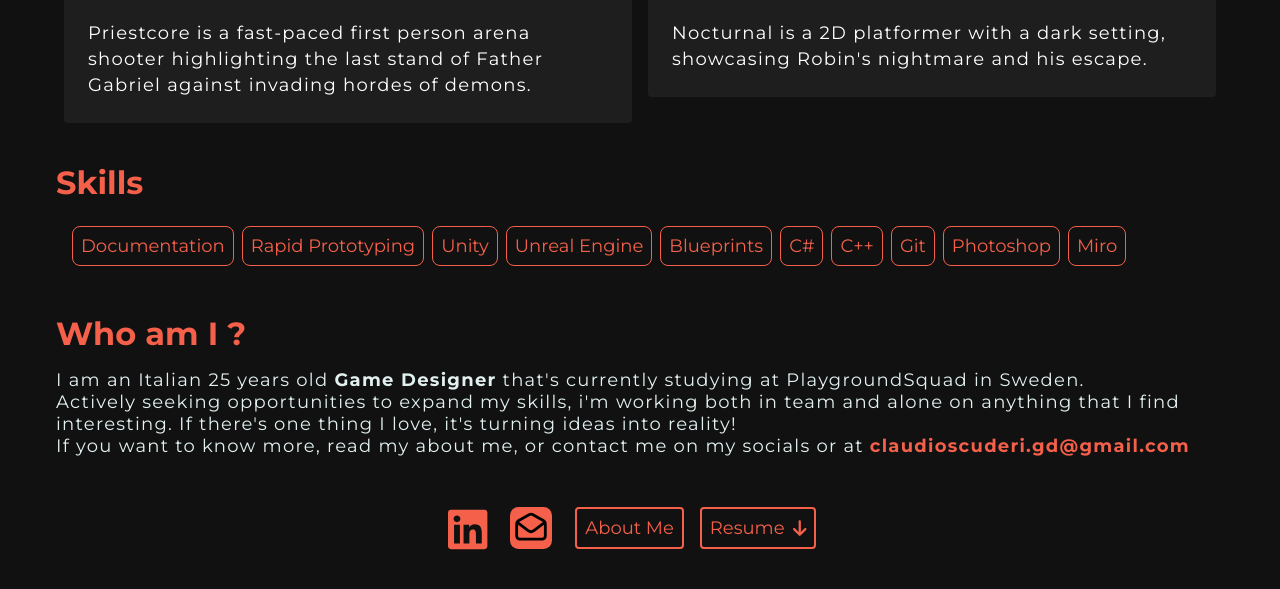
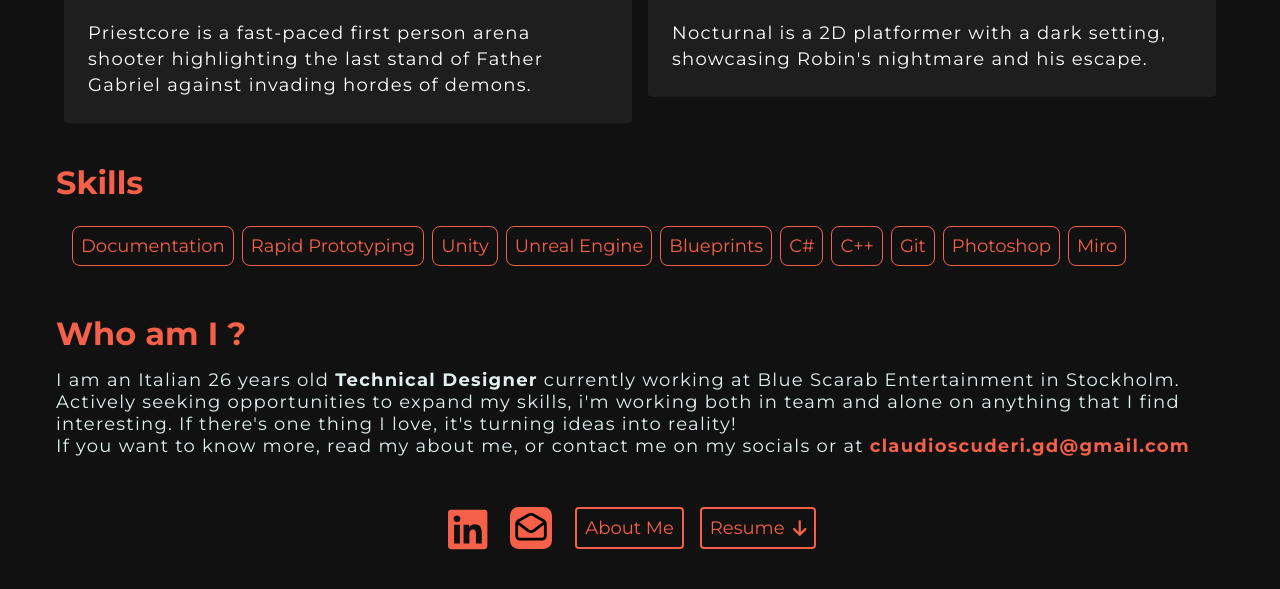
Before and after one commit to ClaudioScuderiGD/claudioscuderigd.github.io, a plain HTML site: page index.html in a window 1280 px wide. Shown: the part 3019-3608 px from the top of the page. Drawn offline with Linux system fonts and the light colour scheme.

Commit message:
fixed about me

```diff
--- a/index.html
+++ b/index.html
@@ -272,8 +272,8 @@
                                             <p class="game-text" style="margin-top: 20px;">
                                                 Ciao, I'm Claudio Scuderi, an Italian
                                                 <span class="bold">technical Game Designer</span> that's currently
-                                                studying at
-                                                PlaygroundSquad in Sweden.
+                                                working at
+                                                Blue Scarab Entertainment in Stockholm.
                                             </p>
                                             <p class="game-text" style="margin-top: 20px;">
                                                 My journey started in Catania, where I studied computer science at DMI
@@ -332,7 +332,7 @@
                                     <div class="game-information">
                                         <div>
                                             <p class="game-text">
-                                                Today, my passion for games is channeled into my studies and personal
+                                                Today, my passion for games is channeled into my work and personal
                                                 projects.
                                                 <br>
                                                 <br>
@@ -3641,8 +3641,8 @@
                 <section>
                     <h2>Who am I ?</h2>
                     <p class="game-text">
-                        I am an Italian 25 years old
-                        <strong>Game Designer</strong> that's currently studying at PlaygroundSquad in Sweden.
+                        I am an Italian 26 years old
+                        <strong>Technical Designer</strong> currently working at Blue Scarab Entertainment in Stockholm.
                     </p>
                     <p class="game-text">
                         Actively seeking opportunities to expand my skills, i'm working both in team and alone
```
